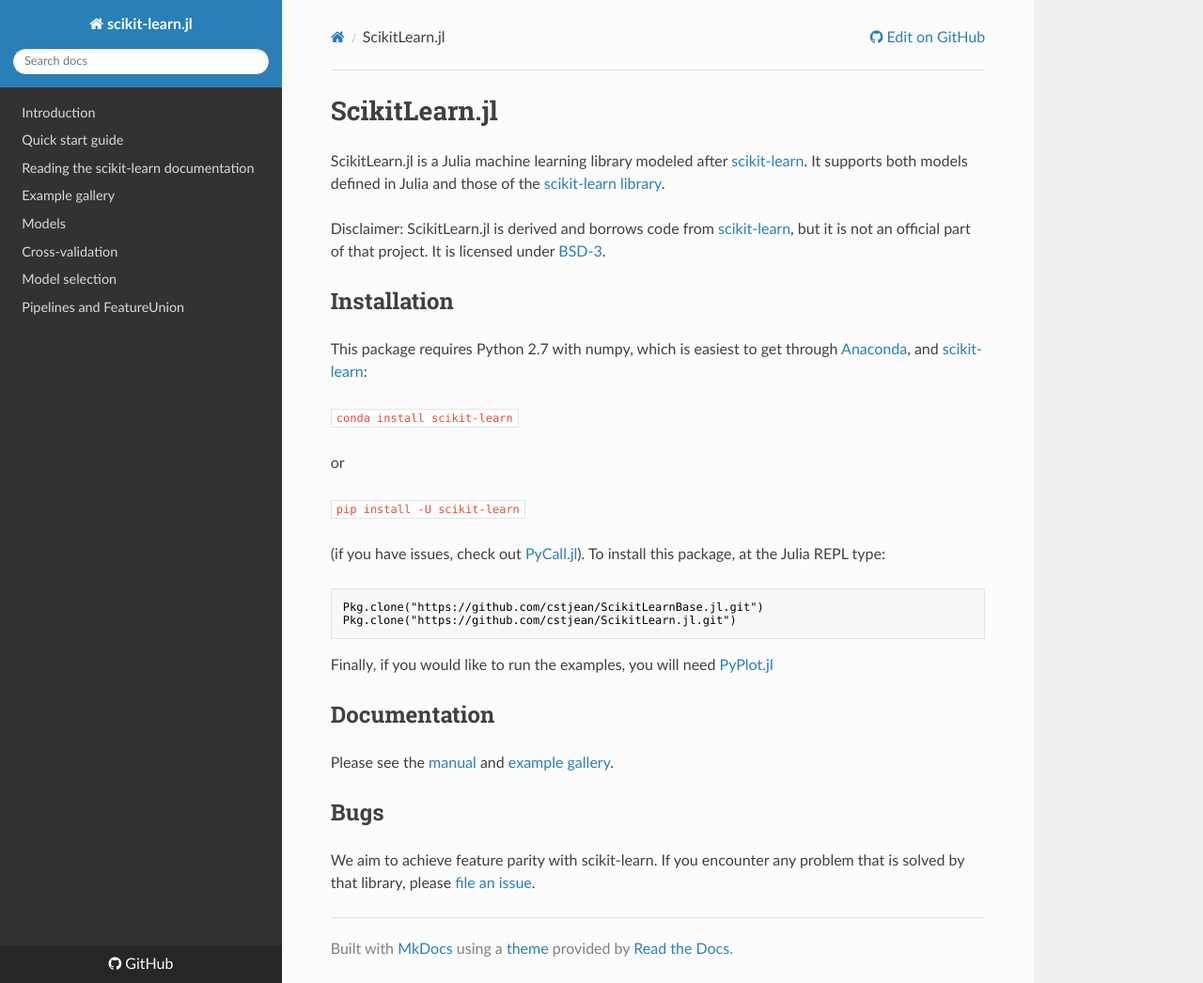
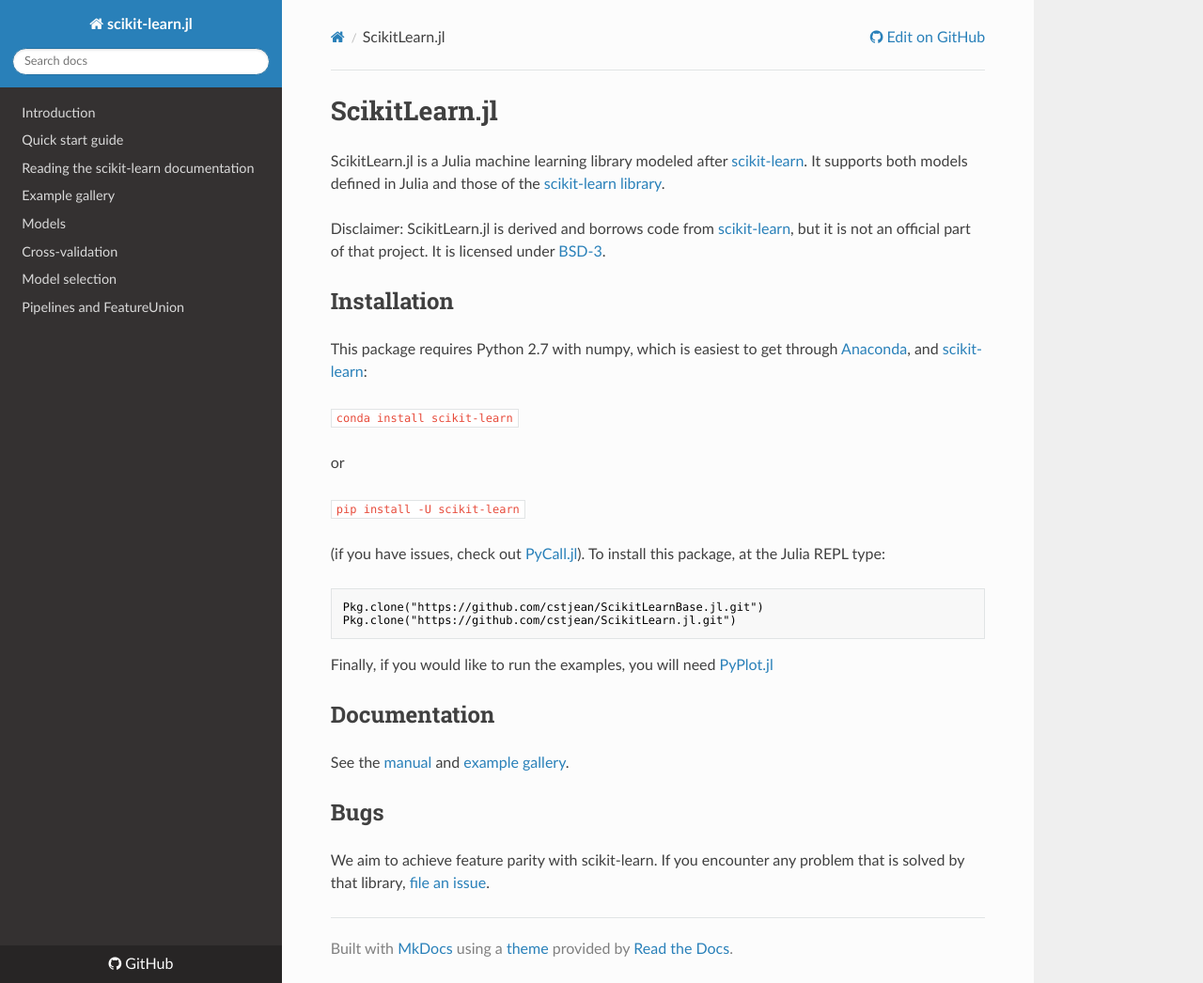
Before and after one commit to cstjean/ScikitLearn.jl, an MkDocs documentation site: the page built from docs/README_text.md, in a window 1280 px wide and 1046 px high. Shown: the whole window at 94% size. Built offline with MkDocs 1.6.1, drawn with Linux system fonts in a browser that asks for light colours; nearby versions of some CDN libraries; old or Windows-style settings are respelled for this version of MkDocs.

Commit message:
Improved comments

```diff
--- a/docs/README_text.md
+++ b/docs/README_text.md
@@ -30,10 +30,10 @@
 
 ## Documentation
 
-Please see the [manual](http://scikitlearnjl.readthedocs.org/en/latest/) and
+See the [manual](http://scikitlearnjl.readthedocs.org/en/latest/) and
 [example gallery](docs/examples.md).
 
 ## Bugs
 
 We aim to achieve feature parity with scikit-learn. If you encounter any problem
-that is solved by that library, please [file an issue](https://github.com/cstjean/ScikitLearn.jl/issues).
+that is solved by that library, [file an issue](https://github.com/cstjean/ScikitLearn.jl/issues).
```
Also changed, not shown: README.md (+2 -2 lines), 3 other files.
